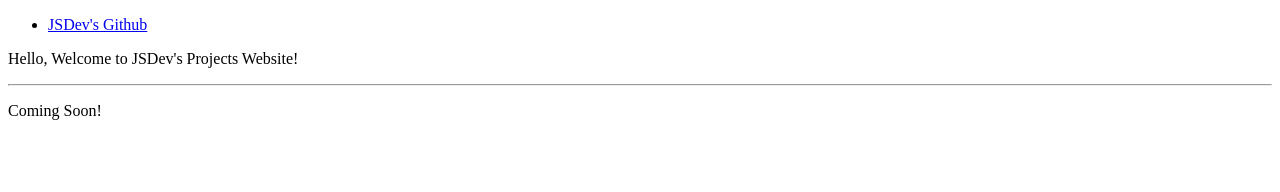
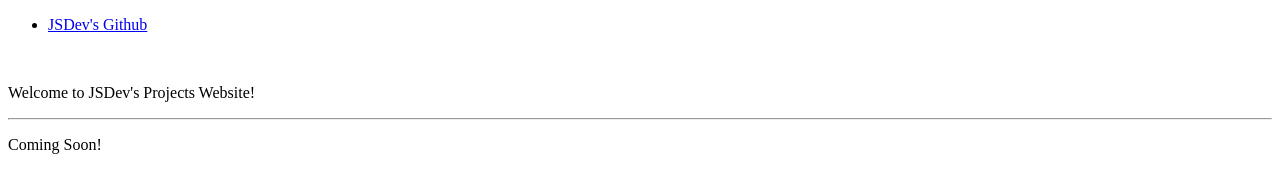
Before and after one commit to jsdevv/jsdevv.github.io, a plain HTML site: page index.html in a window 1280 px wide. Drawn offline with Linux system fonts and the light colour scheme.

Commit message:
Update index.html

```diff
--- a/index.html
+++ b/index.html
@@ -2,13 +2,15 @@
 <html>
 <head>
 <title>JSDev's Projects & More</title>
+<link rel="stylesheet" href="style.css">
 </head>
 <body>
   <header>
     <ul><li><a href="https://github.com/jsdevv/">JSDev's Github</a></li></ul>
   </header>
+  <br />
   <div class="container">
-    <p>Hello, Welcome to JSDev's Projects Website!</p>
+    <p>Welcome to JSDev's Projects Website!</p>
     <hr/>
     <p>Coming Soon!</p>
   </div>
```
